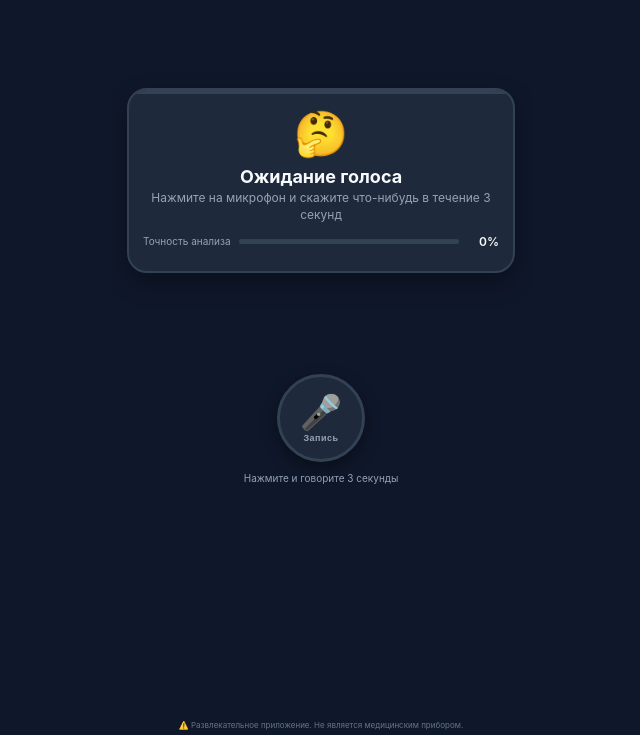
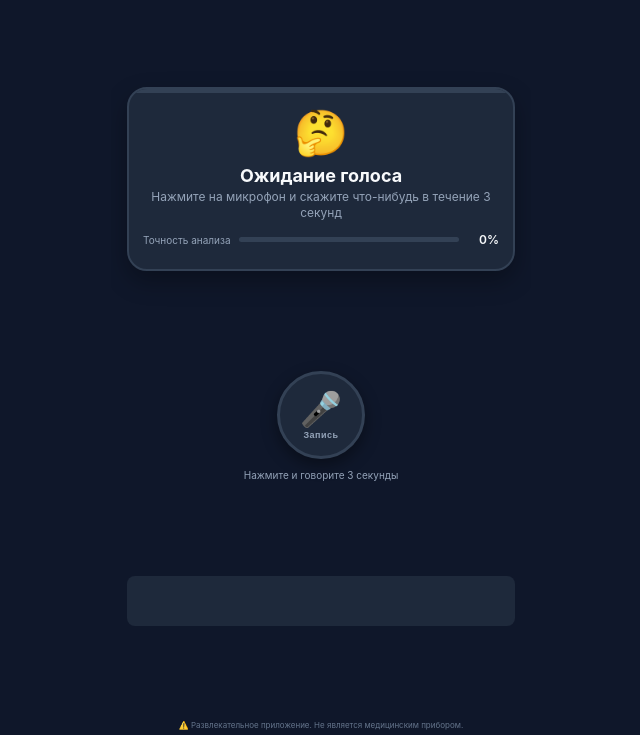
Before and after one commit to Makafire/voice-health-app, a website: page index.html in a window 1280 px wide. Shown: the part 65-800 px from the top of the page, without its empty margins (319-959 px from the left). Drawn offline with Linux system fonts and the light colour scheme.

Commit message:
Update style.css

```diff
--- a/css/style.css
+++ b/css/style.css
@@ -64,13 +64,19 @@ body {
 /* Рекламный баннер */
 .ad-banner {
     width: 100%;
-    height: 48px;
-    min-height: 48px;
-    max-height: 48px;
+    min-height: 50px;
     flex-shrink: 0;
     display: flex;
     justify-content: center;
     align-items: center;
+    background: #1e293b;
+    border-radius: 8px;
+    margin: 2px 0;
+    overflow: hidden;
+}
+
+.ad-banner iframe {
+    max-width: 100%;
 }
 
 /* Шапка */
```
